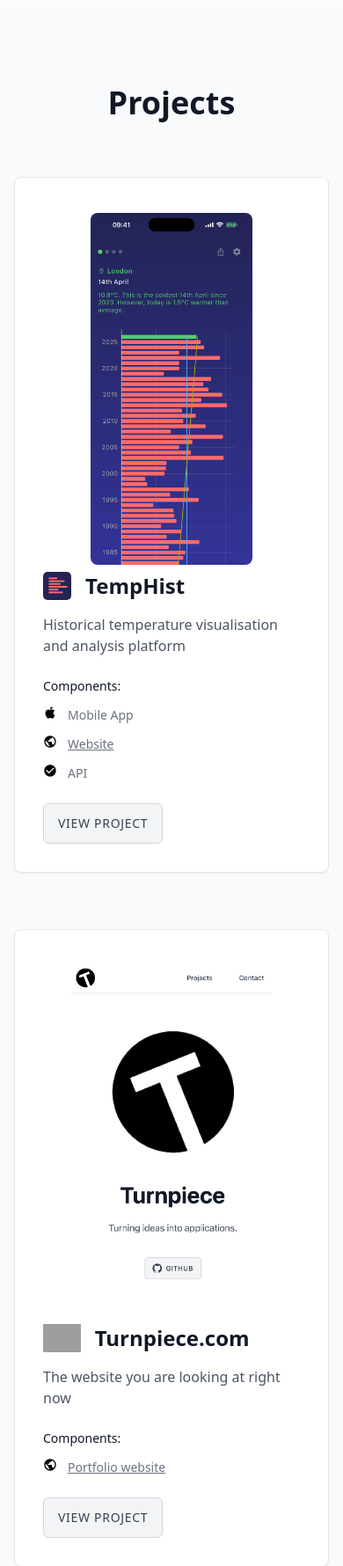
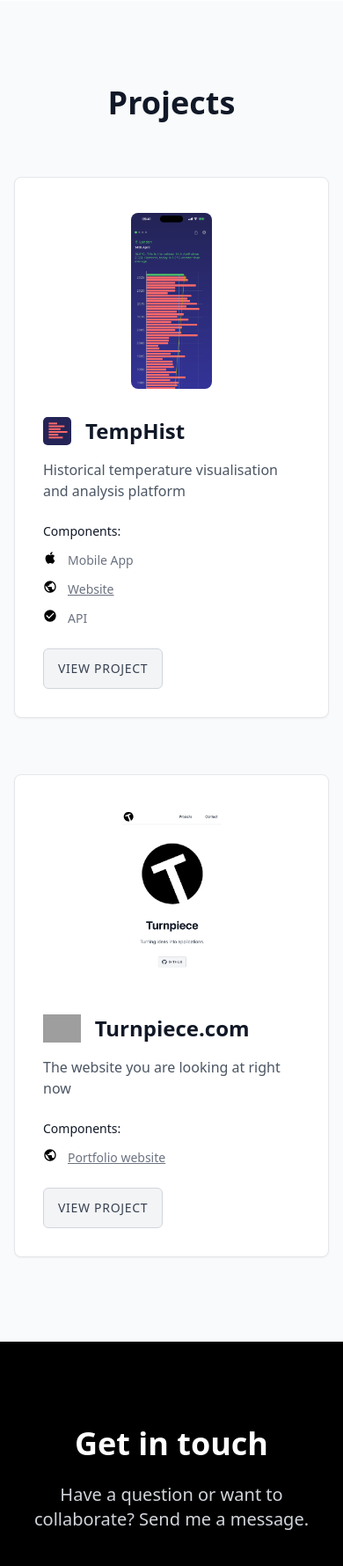
Before and after one commit to turnpiece/turnpiece.com, a Django app: page / in a window 390 px wide. Shown: the part 746-2526 px from the top of the page at 88% size. Run offline with Django 4.2, Linux system fonts and the light colour scheme; style sheets or scripts are compiled from the project's sources; some libraries are stand-ins or nearby versions; grey boxes are pictures that could not be loaded.

Commit message:
Smaller project images on listing pages

```diff
--- a/core/templates/core/home.html
+++ b/core/templates/core/home.html
@@ -46,7 +46,7 @@
             <div class="bg-white rounded-lg shadow-sm border border-gray-200 p-8 hover:shadow-md transition-shadow max-w-4xl mx-auto">
                 <div class="flex flex-col lg:flex-row">
                     <!-- Screenshot Section -->
-                    <div class="lg:w-1/3 flex-shrink-0 lg:mr-8">
+                    <div class="lg:w-1/3 flex-shrink-0 lg:mr-8 mb-6 lg:mb-0">
                         {% with project.repositories|first as first_repo %}
                             {% include 'core/project_image.html' with repo=first_repo project=project %}
                         {% endwith %}
--- a/core/templates/core/project_image.html
+++ b/core/templates/core/project_image.html
@@ -8,7 +8,7 @@
         <img src="{% static repo.screenshots.0.src %}"
         {% endif %}
              alt="{{ repo.name }} screenshot"
-             class="max-h-[400px] w-auto mx-auto rounded-lg hover:opacity-90 transition-opacity">
+             class="max-h-[200px] lg:max-h-[400px] w-auto mx-auto rounded-lg hover:opacity-90 transition-opacity">
     </a>
 </div>
 {% elif repo.logo %}
--- a/projects/templates/projects/project_list.html
+++ b/projects/templates/projects/project_list.html
@@ -20,7 +20,7 @@
         <div class="bg-white rounded-lg shadow-sm border border-gray-200 p-8 hover:shadow-md transition-shadow">
             <div class="flex flex-col lg:flex-row">
                 <!-- Screenshot Section -->
-                <div class="lg:w-1/3 flex-shrink-0 lg:mr-8">
+                <div class="lg:w-1/3 flex-shrink-0 lg:mr-8 mb-6 lg:mb-0">
                     {% with project.repositories|first as first_repo %}
                         {% include 'core/project_image.html' with repo=first_repo project=project %}
                     {% endwith %}
```
